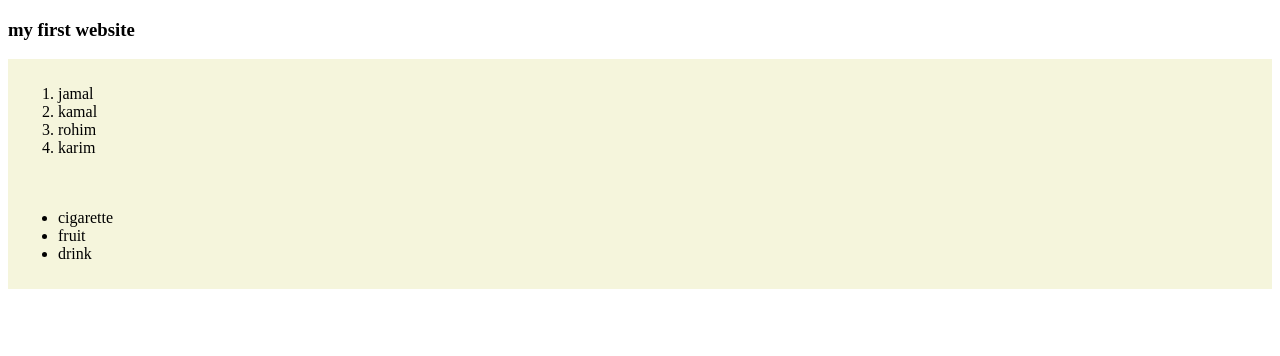
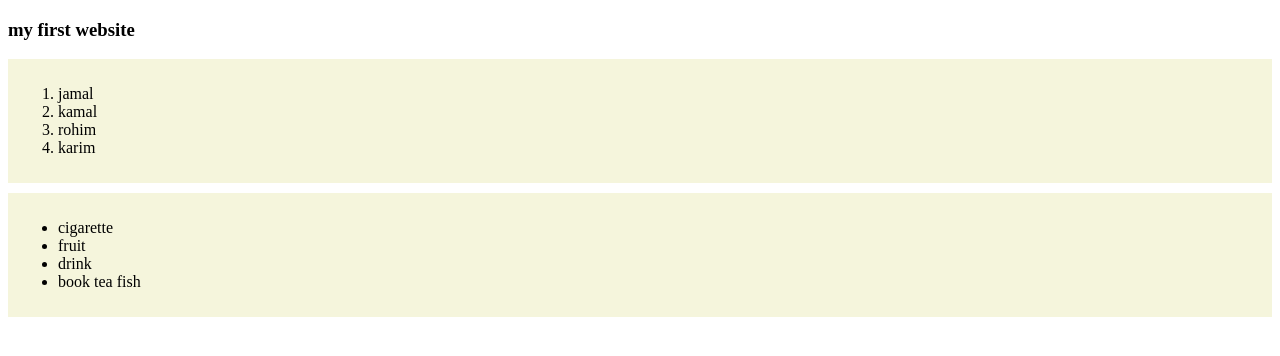
Before and after one commit to najmul-bba/my-first-github-repo, a plain HTML site: page index.html in a window 1280 px wide. Drawn offline with Linux system fonts and the light colour scheme.

Commit message:
my first website design

```diff
--- a/index.html
+++ b/index.html
@@ -21,6 +21,7 @@
             <li>cigarette</li>
             <li>fruit</li>
             <li>drink</li>
+            <li>book tea fish</li>
         </ul>
     </div>
 </body>
--- a/style.css
+++ b/style.css
@@ -1,4 +1,5 @@
 div{
     background-color: beige;
     padding: 10px;
+    margin-bottom: 10px;
     }
```
